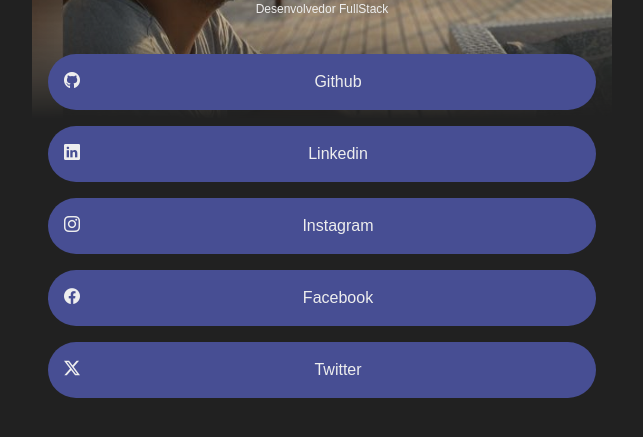
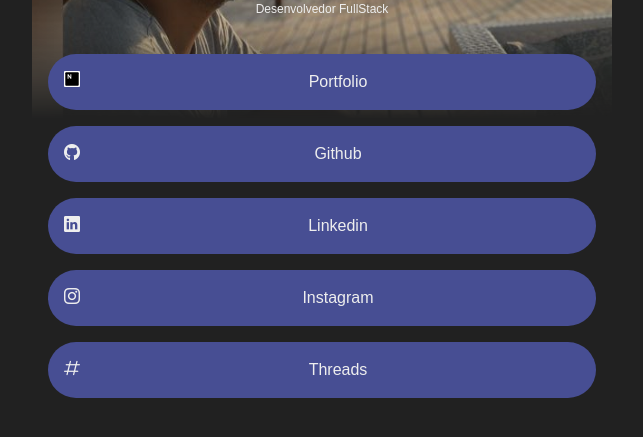
Before and after one commit to Nathan-rs/mylinks, a Vue app: page / in a window 1280 px wide. Shown: the part 209-646 px from the top of the page, without its empty margins (318-961 px from the left). Built offline with nearby package versions, Linux system fonts and the light colour scheme.

Commit message:
ajuste de icon e configuracao

```diff
--- a/package.json
+++ b/package.json
@@ -6,7 +6,8 @@
   "scripts": {
     "dev": "vite",
     "build": "vite build",
-    "preview": "vite preview"
+    "preview": "vite preview",
+    "deploy": "npm run build && npx gh-pages -d dist"
   },
   "dependencies": {
     "primeicons": "^7.0.0",
--- a/src/components/LinkShare.vue
+++ b/src/components/LinkShare.vue
@@ -1,38 +1,45 @@
 <script setup>
+
+import logo from '@/assets/icons/logo.svg'
 
 import 'primeicons/primeicons.css'
 
 const links = [
     {
+        id: 0,
+        name: 'Portfolio',
+        url: 'https://nathan-rs.github.io/portfolio/',
+        iconSVG: logo,
+        iconClass: ''
+    },
+    {
         id: 1,
         name: 'Github',
-        url: 'link://link.com.br/github',
+        url: 'https://github.com/Nathan-rs',
+        iconSVG: '',
         iconClass: 'pi pi-github'
     },
     {
         id: 2,
         name: 'Linkedin',
-        url: 'link://link.com.br/linkedin',
+        url: 'https://www.linkedin.com/in/nataramos/',
+        iconSVG: '',
         iconClass: 'pi pi-linkedin'
     },
     {
         id: 3,
         name: 'Instagram',
-        url: 'link://link.com.br/instagram',
+        url: 'https://www.instagram.com/natthan_rs/',
+        iconSVG: '',
         iconClass: 'pi pi-instagram'
     },
     {
         id: 4,
-        name: 'Facebook',
-        url: 'link://link.com.br/facebook',
-        iconClass: 'pi pi-facebook'
-    },
-    {
-        id: 5,
-        name: 'Twitter',
-        url: 'link://link.com.br/twitter',
-        iconClass: 'pi pi-twitter'
-    },
+        name: 'Threads',
+        url: 'https://www.threads.com/@natthan_rs',
+        iconSVG: '',
+        iconClass: 'pi pi-hashtag'
+    }
 ]
 
 </script>
@@ -44,7 +51,8 @@
                 <div class="contentLink">
                     <a class="linkClick" :href="link.url" target="_blank" rel="noopener noreferrer">
                         <div class="icon">
-                            <i :class="`${link.iconClass}`"></i>
+                            <img v-if="link.iconSVG" :src="link.iconSVG" width="16" height="16" alt="icon" />
+                            <i v-else :class="`${link.iconClass}`"></i>
                         </div>
 
                         <div class="label">{{ link.name }}</div>
```
Also changed, not shown: src/assets/icons/logo.svg (added).
